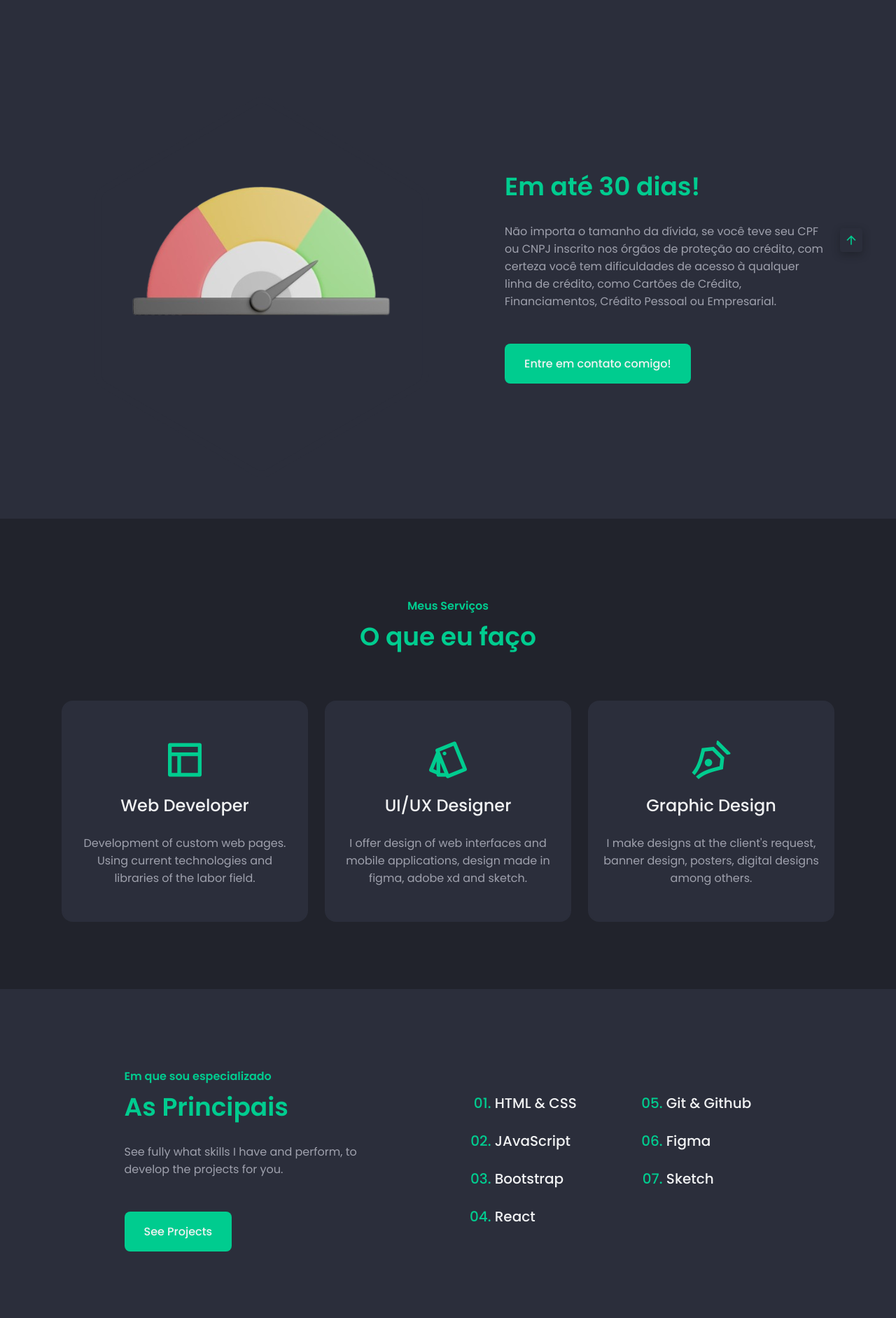
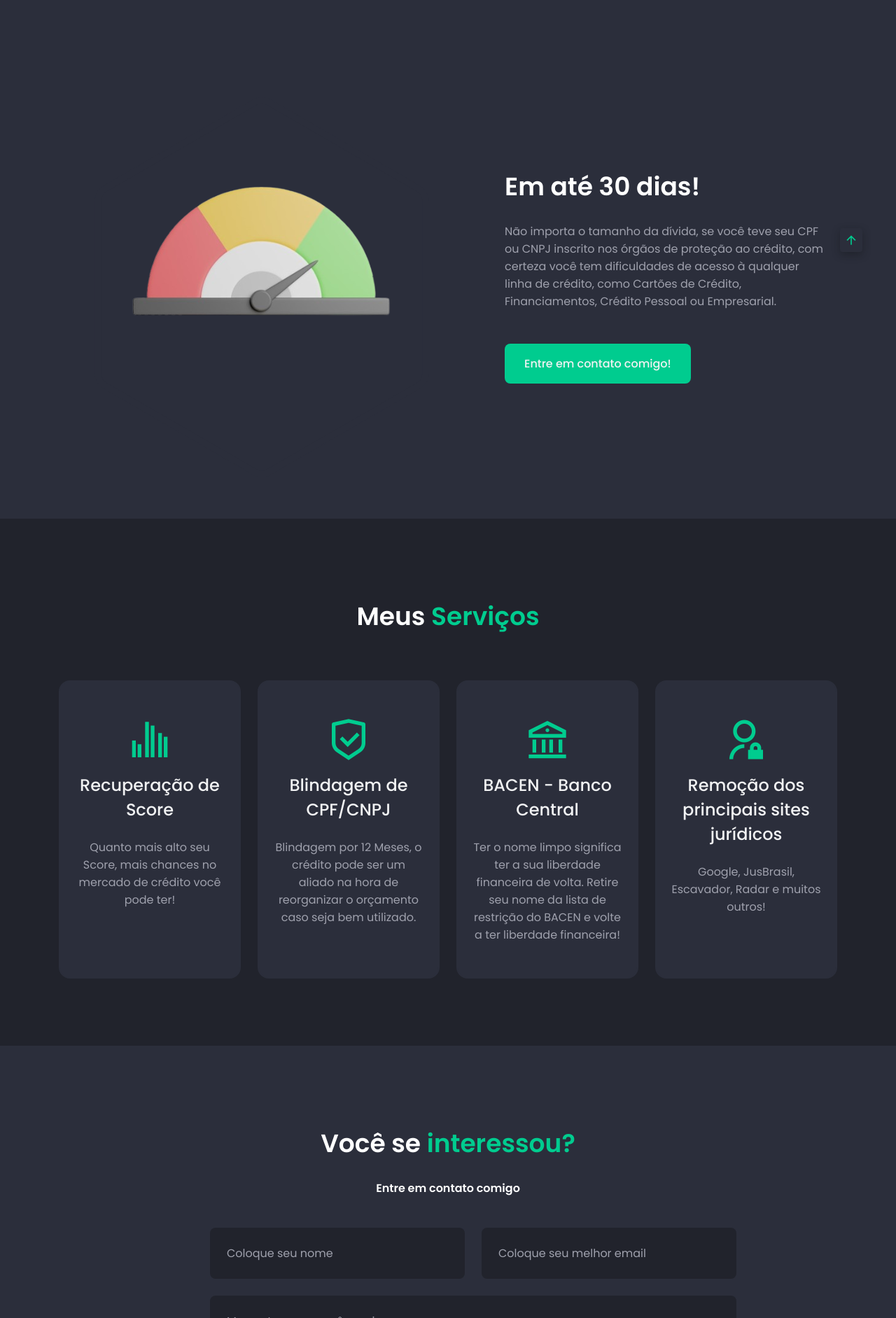
Before and after one commit to GuilhermeSalles/Site-Emerson-Recupera-de-Credito, a PHP site: page / in a window 1280 px wide. Shown: the part 840-2723 px from the top of the page at 70% size. Run offline with PHP 8.4, Linux system fonts and the light colour scheme; some libraries are stand-ins or nearby versions.

Commit message:
Algumas das alterações pedidas feitas 2

```diff
--- a/site/assets/css/styles.css
+++ b/site/assets/css/styles.css
@@ -134,7 +134,7 @@ svg {
 .section__title,
 .section__subtitle {
   text-align: center;
-  color: var(--first-color);
+  color: white;
   font-weight: var(--font-semi-bold);
 }
 
@@ -148,7 +148,7 @@ svg {
   margin-bottom: .25rem;
 }
 
-.section__subtitle span {
+.section__title span {
   color: var(--first-color);
 }
 
@@ -815,12 +815,12 @@ svg {
   }
 
   .services__container{
-    grid-template-columns: repeat(3, 352px);
+    grid-template-columns: repeat(4, 260px);
     padding-block: 2.5rem 4rem;
   }
 
   .projects__container{
-    grid-template-columns: repeat(3, 350px);
+    grid-template-columns: repeat(4, 260px);
     row-gap: 3rem;
     padding-block: 2.5rem 4rem;
   }
--- a/site/index.php
+++ b/site/index.php
@@ -52,12 +52,6 @@
                <li class="nav__item">
                   <a href="#home" class="nav__link">
                      Início
-                  </a>
-               </li>
-
-               <li class="nav__item">
-                  <a href="#about" class="nav__link">
-                     Sobre
                   </a>
                </li>
 
@@ -228,49 +222,50 @@
 
       <!--==================== SERVICES ====================-->
       <section class="services section" id="services">
-         <h3 class="section__subtitle">
-            Meus <span>Serviços</span>
-         </h3>
 
          <h2 class="section__title">
-            O que eu faço
+            Meus <span>Serviços</span>
          </h2>
 
          <div class="services__container container grid">
 
             <article class="services__card">
-               <i class="ri-layout-3-line services__icon"></i>
+               <i class="ri-bar-chart-grouped-line services__icon"></i>
                <h2 class="services__title">
-                  Web Developer
+                  Recuperação de Score
                </h2>
                <p class="services__description">
-                  Development of custom web pages.
-                  Using current technologies and
-                  libraries of the labor field.
+                  Quanto mais alto seu Score, mais chances no mercado de crédito você pode ter!
                </p>
             </article>
 
             <article class="services__card">
-               <i class="ri-pantone-line services__icon"></i>
+               <i class="ri-shield-check-line services__icon"></i>
                <h2 class="services__title">
-                  UI/UX Designer
+                  Blindagem de CPF/CNPJ
                </h2>
                <p class="services__description">
-                  I offer design of web interfaces and
-                  mobile applications, design made in
-                  figma, adobe xd and sketch.
+                  Blindagem por 12 Meses, o crédito pode ser um aliado na hora de reorganizar o orçamento caso seja bem utilizado.
                </p>
             </article>
 
             <article class="services__card">
-               <i class="ri-pen-nib-line services__icon"></i>
+               <i class="ri-bank-line services__icon"></i>
                <h2 class="services__title">
-                  Graphic Design
+                  BACEN - Banco Central
                </h2>
                <p class="services__description">
-                  I make designs at the client's request,
-                  banner design, posters, digital
-                  designs among others.
+                  Ter o nome limpo significa ter a sua liberdade financeira de volta. Retire seu nome da lista de restrição do BACEN e volte a ter liberdade financeira!
+               </p>
+            </article>
+
+            <article class="services__card">
+               <i class="ri-admin-line services__icon"></i>
+               <h2 class="services__title">
+                  Remoção dos principais sites jurídicos
+               </h2>
+               <p class="services__description">
+                  Google, JusBrasil, Escavador, Radar e muitos outros!
                </p>
             </article>
 
@@ -278,179 +273,16 @@
       </section>
 
 
-      <!--==================== SKILLS ====================-->
-      <section class="skills section">
-         <div class="skills__container container grid">
-            <div class="skills__data">
-               <h3 class="section__subtitle">
-                  Em que sou<span> especializado</span>
-               </h3>
-
-               <h2 class="section__title">
-                  As Principais
-               </h2>
-
-               <p class="skills__description">
-                  See fully what skills I have and perform,
-                  to develop the projects for you.
-               </p>
-               <a href="#projects" class="button">See Projects</a>
-            </div>
-
-            <div class="skills__content">
-               <ol class="skills__group">
-                  <li class="skills__item">HTML & CSS</li>
-                  <li class="skills__item">JAvaScript</li>
-                  <li class="skills__item">Bootstrap</li>
-                  <li class="skills__item">React</li>
-               </ol>
-
-               <ol class="skills__group" start="5">
-                  <li class="skills__item">Git & Github</li>
-                  <li class="skills__item">Figma</li>
-                  <li class="skills__item">Sketch</li>
-               </ol>
-            </div>
-
-         </div>
-
-      </section>
-
-      <!--==================== PROJECTS ====================-->
-      <section class="projects section" id="projects">
-         <h3 class="section__subtitle">
-            Meus <span>Trabalhos</span>
-         </h3>
-
-         <h2 class="section__title">
-            Recent Projects
-         </h2>
-
-         <div class="projects__container container grid">
-            <article class="projects__card">
-               <img src="assets/img/project-img-1.jpg" alt="projects image" class="projects__img">
-
-               <div class="projects__modal">
-                  <span class="projects__subtitle">
-                     Web
-                  </span>
-
-                  <h2 class="prjects__title">
-                     Modern website
-                  </h2>
-
-                  <a href="" class="projects__button">
-                     View demo <i class="ri-external-link-line"></i>
-                  </a>
-               </div>
-
-            </article>
-
-            <article class="projects__card">
-               <img src="assets/img/project-img-2.jpg" alt="projects image" class="projects__img">
-
-               <div class="projects__modal">
-                  <span class="projects__subtitle">
-                     Web
-                  </span>
-
-                  <h2 class="prjects__title">
-                     Modern website
-                  </h2>
-
-                  <a href="" class="projects__button">
-                     View demo <i class="ri-external-link-line"></i>
-                  </a>
-               </div>
-
-            </article>
-
-            <article class="projects__card">
-               <img src="assets/img/project-img-3.jpg" alt="projects image" class="projects__img">
-
-               <div class="projects__modal">
-                  <span class="projects__subtitle">
-                     Web
-                  </span>
-
-                  <h2 class="prjects__title">
-                     Modern website
-                  </h2>
-
-                  <a href="" class="projects__button">
-                     View demo <i class="ri-external-link-line"></i>
-                  </a>
-               </div>
-
-            </article>
-
-            <article class="projects__card">
-               <img src="assets/img/project-img-4.jpg" alt="projects image" class="projects__img">
-
-               <div class="projects__modal">
-                  <span class="projects__subtitle">
-                     Web
-                  </span>
-
-                  <h2 class="prjects__title">
-                     Modern website
-                  </h2>
-
-                  <a href="" class="projects__button">
-                     View demo <i class="ri-external-link-line"></i>
-                  </a>
-               </div>
-
-            </article>
-
-            <article class="projects__card">
-               <img src="assets/img/project-img-5.jpg" alt="projects image" class="projects__img">
-
-               <div class="projects__modal">
-                  <span class="projects__subtitle">
-                     Web
-                  </span>
-
-                  <h2 class="prjects__title">
-                     Modern website
-                  </h2>
-
-                  <a href="" class="projects__button">
-                     View demo <i class="ri-external-link-line"></i>
-                  </a>
-               </div>
-
-            </article>
-
-            <article class="projects__card">
-               <img src="assets/img/project-img-6.jpg" alt="projects image" class="projects__img">
-
-               <div class="projects__modal">
-                  <span class="projects__subtitle">
-                     Web
-                  </span>
-
-                  <h2 class="prjects__title">
-                     Modern website
-                  </h2>
-
-                  <a href="" class="projects__button">
-                     View demo <i class="ri-external-link-line"></i>
-                  </a>
-               </div>
-            </article>
-
-         </div>
-      </section>
 
       <!--==================== CONTACT ====================-->
       <section class="contact section" id="contact">
-         <h3 class="section__subtitle">
+      <h2 class="section__title">
             Você se <span>interessou?</span>
-         </h3>
+         </h2>
 
-         <h2 class="section__title">
-            Entre em contato comigo
+
+         <h2 class="section__subtitle">
+            Entre em <span>contato comigo</span>
          </h2>
 
          <div class="contact__container container grid">
```
Also changed, not shown: teste.php (added, +165 -0 lines).
